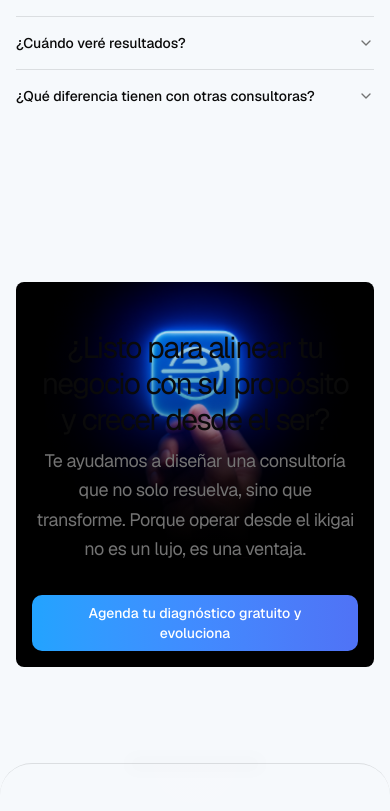
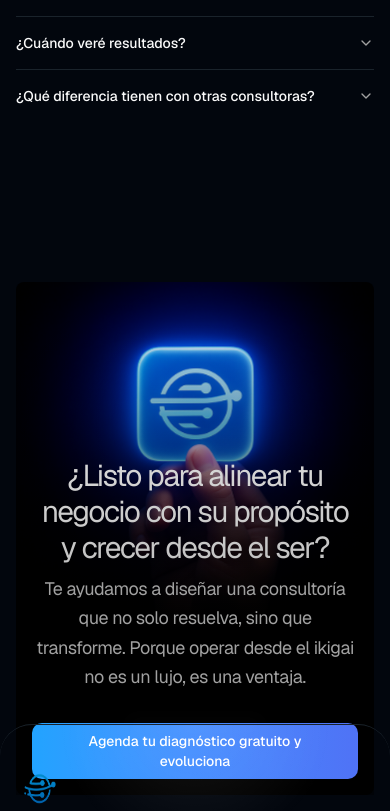
Before and after one commit to JuanPab10-DEV/smart-chain-web, a Next.js app: page / in a window 390 px wide. Shown: the part 8385-9196 px from the top of the page. Built offline with nearby package versions, Linux system fonts and the light colour scheme.

Commit message:
refactor: update layout and styles in RootLayout, CTA, and NavBar components for improved visual consistency and user experience

```diff
--- a/app/layout.tsx
+++ b/app/layout.tsx
@@ -27,8 +27,7 @@ export default function RootLayout({
       <body className={`${geistSans.className} antialiased`}>
         <ThemeProvider
           attribute="class"
-          defaultTheme="system"
-          enableSystem
+          defaultTheme="dark"
           disableTransitionOnChange
         >
           {children}
--- a/components/web/CTA.tsx
+++ b/components/web/CTA.tsx
@@ -1,24 +1,28 @@
-
 export const CTA = () => (
-  <div id="cta" className="w-full py-20 lg:py-40">
-    <div className="container mx-auto">
+  <div id="cta" className="w-full py-20 lg:py-0 h-[calc(100vh*0.6)]">
+    <div className="">
       <div
         className="flex flex-col text-center bg-muted rounded-md p-4 lg:p-14 gap-8 items-center relative"
         style={{
-          backgroundImage: 'url(/cta-banner.svg)',
-          backgroundSize: 'cover',
-          backgroundPosition: 'center',
-          backgroundRepeat: 'no-repeat'
+          position: "relative",
+          backgroundImage: "url(/cta-banner.svg)",
+          backgroundSize: "cover",
+          backgroundPosition: "top center",
+          backgroundRepeat: "no-repeat",
         }}
       >
-        <div>
-        </div>
-        <div className="flex flex-col gap-2">
+        <div
+          className="absolute top-0 left-0 w-full h-full"
+          style={{
+            background: "linear-gradient(to top, rgba(0,0,0,0.4) 0%, transparent 100%)",
+          }}
+        ></div>
+        <div className="flex flex-col gap-2 mt-[10rem] md:mt-48">
           <h3 className="text-3xl md:text-5xl tracking-tighter max-w-xl font-regular">
             ¿Listo para alinear tu negocio con su propósito y crecer desde el
             ser?
           </h3>
-          <p className="text-lg leading-relaxed tracking-tight text-muted-foreground max-w-xl">
+          <p className="text-lg leading-relaxed tracking-tight text-muted-foreground max-w-xl z-10">
             Te ayudamos a diseñar una consultoría que no solo resuelva, sino que
             transforme. Porque operar desde el ikigai no es un lujo, es una
             ventaja.
@@ -38,7 +42,7 @@ export const CTA = () => (
     <div
       className="pointer-events-none absolute -top-16 left-0 w-full h-16 z-10"
       style={{
-        background: "linear-gradient(to top, #000 0%, transparent 100%)"
+        background: "linear-gradient(to top, #000 0%, transparent 100%)",
       }}
     />
   </div>
--- a/components/web/NavBar.tsx
+++ b/components/web/NavBar.tsx
@@ -11,7 +11,6 @@ import {
 } from "@/components/ui/navigation-menu";
 import { Menu, MoveRight, X } from "lucide-react";
 import { useState } from "react";
-import { ThemeToggle } from "@/components/ui/theme.toggle";
 import Image from "next/image";
 import { InteractiveButton } from "../ui/interactive-button";
 
@@ -166,10 +165,8 @@ export const NavBar = () => {
           >
             Diagnóstico gratuito
           </Button>
-          <div className="border-r hidden md:inline"></div>
-          <div className="hidden md:inline">
-            <ThemeToggle />
-          </div>
+
+
           <Button
             variant="outline"
             onClick={() => scrollToSection("testimonials")}
@@ -188,9 +185,6 @@ export const NavBar = () => {
           </Button>
           {isOpen && (
             <div className="absolute p-8 top-20 border-t flex flex-col w-full right-0 bg-background shadow-lg py-4 container gap-8">
-              <div className="mb-4">
-                <ThemeToggle />
-              </div>
               {navigationItems.map((item) => (
                 <div key={item.title}>
                   <div className="flex flex-col gap-2">
```
